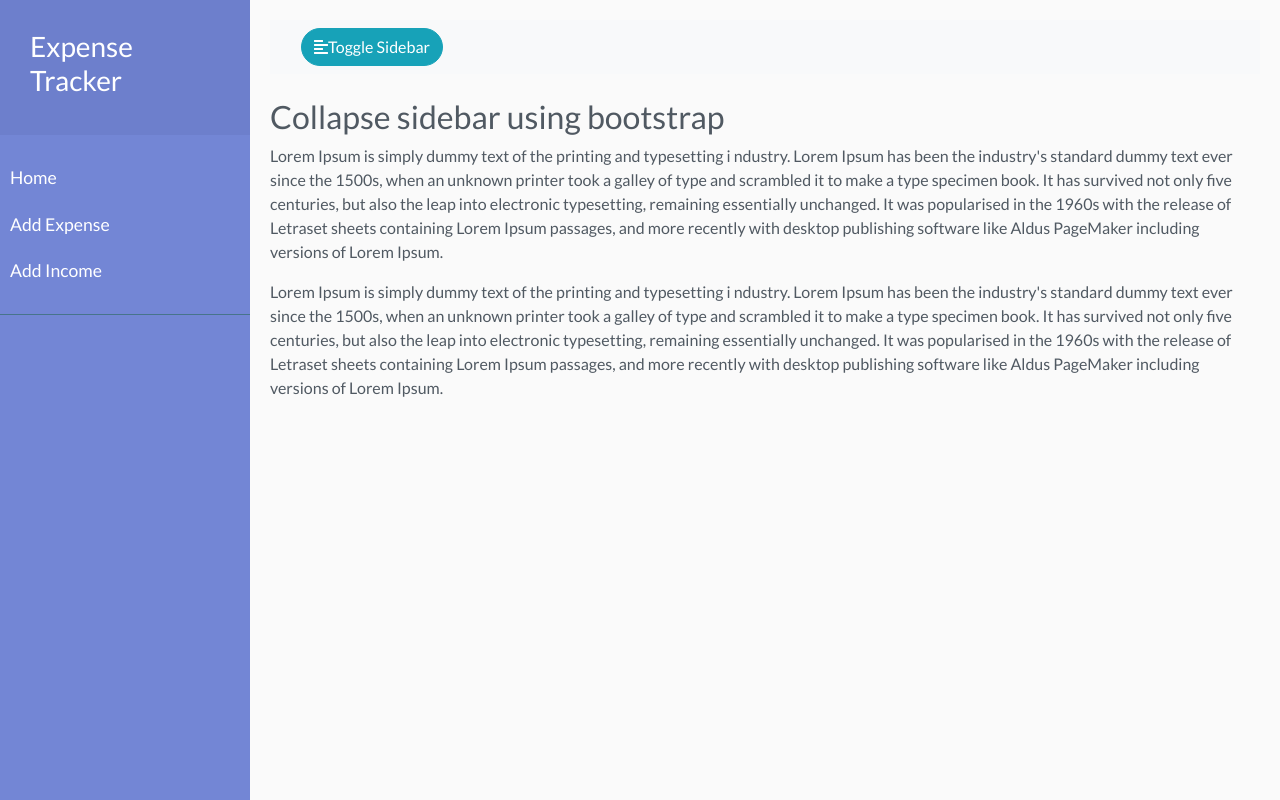
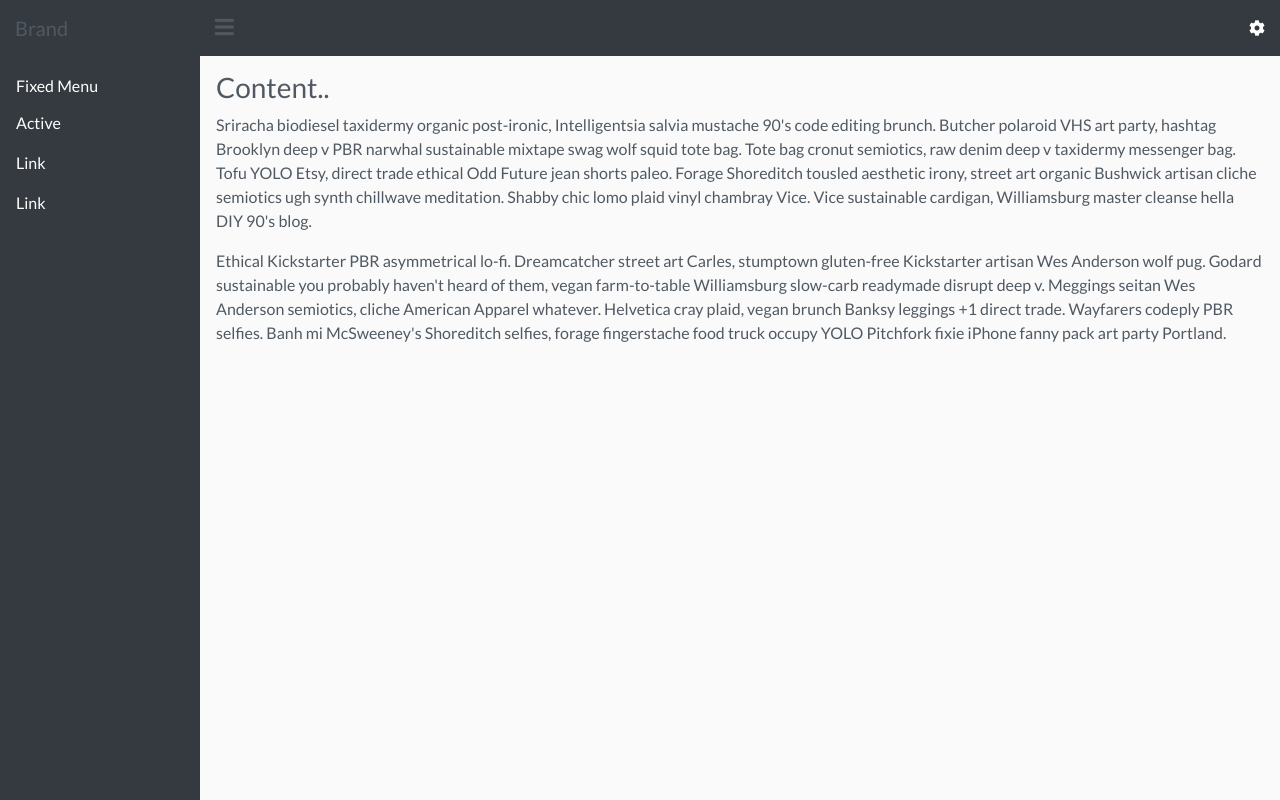
Before and after one commit to ykurata/expense-tracker, a React (Create React App) app in the folder client/: page / in a window 1280 px wide. Built offline with nearby package versions, Linux system fonts and the light colour scheme.

Commit message:
implemented a new side nav example

```diff
--- a/client/src/components/pages/Dashboard.js
+++ b/client/src/components/pages/Dashboard.js
@@ -1,71 +1,50 @@
-import React, { useState } from 'react'
+import React from 'react'
 
 const Dashboard = () => {
-  const [open, setOpen] = useState(false);
-
-  const onClick = e => {
-    setOpen(true);
-  }
-  console.log(open)
-
   return (
-    <div id="dashboard" className="wrapper">
-      <nav id="sidebar">
-        <div className="sidebar-header">
-          <h3>Expense Tracker</h3>
+    <div id="sidebar">
+      <div class="container-fluid fixed-top bg-dark shadow">
+        <div class="row collapse show no-gutters d-flex h-100 position-relative">
+            <div class="col-3 px-0 w-sidebar navbar-collapse collapse d-none d-md-flex">
+                {/* -- spacer col -- */}
+                <a href="#" class="navbar-brand">Brand</a>
+            </div>
+            <div class="col px-3 px-md-0 py-3">
+                <div class="d-flex">
+                    {/* <!-- toggler -->*/}
+                    <a data-toggle="collapse" href="#" data-target=".collapse" role="button" class="">
+                        <i class="fa fa-bars fa-lg"></i>
+                    </a>
+                    <a href="#modal" data-target="modal" data-toggle="modal" class="ml-auto text-white"><i class="fa fa-cog"></i></a>
+                </div>
+            </div>
         </div>
-        <ul className="components">
-          <li>
-            <a href="/">Home</a>
-          </li>
-          <li>
-            <a href="/">Add Expense</a>
-          </li>
-          <li>
-            <a href="/">Add Income</a>
-          </li>
-        </ul>
-      </nav>
-
-      <div id="content">
-        <nav className="navbar navbar-expand-lg navbar-light bg-light">
-          <div className="container-fluid">
-            <button onClick={onClick} type="button" id="sidebarCollapse" className="btn btn-info">
-              <i className="fas fa-align-left"></i>
-              <span>Toggle Sidebar</span>
-            </button>
+      </div>
+      <div class="container-fluid px-0 h-100">
+          <div class="row min-vh-100 collapse show no-gutters d-flex h-100 position-relative">
+              <div class="col-3 p-0 h-100 text-white w-sidebar navbar-collapse collapse d-none d-md-flex sidebar">
+                  {/* <!-- fixed sidebar --> */}
+                  <div class="navbar-dark bg-dark position-fixed h-100 w-sidebar">
+                      <h6 class="px-3 pt-5">Fixed Menu</h6>
+                      <ul class="nav flex-column flex-nowrap text-truncate">
+                          <li class="nav-item">
+                              <a class="nav-link active" href="#">Active</a>
+                          </li>
+                          <li class="nav-item">
+                              <a class="nav-link" href="#">Link</a>
+                          </li>
+                          <li class="nav-item">
+                              <a class="nav-link" href="#">Link</a>
+                          </li>
+                      </ul>
+                  </div>
+              </div>
+              <div class="col p-3">
+                  <h3>Content..</h3>
+                  <p>Sriracha biodiesel taxidermy organic post-ironic, Intelligentsia salvia mustache 90's code editing brunch. Butcher polaroid VHS art party, hashtag Brooklyn deep v PBR narwhal sustainable mixtape swag wolf squid tote bag. Tote bag cronut semiotics, raw denim deep v taxidermy messenger bag. Tofu YOLO Etsy, direct trade ethical Odd Future jean shorts paleo. Forage Shoreditch tousled aesthetic irony, street art organic Bushwick artisan cliche semiotics ugh synth chillwave meditation. Shabby chic lomo plaid vinyl chambray Vice. Vice sustainable cardigan, Williamsburg master cleanse hella DIY 90's blog.</p>
+                  <p>Ethical Kickstarter PBR asymmetrical lo-fi. Dreamcatcher street art Carles, stumptown gluten-free Kickstarter artisan Wes Anderson wolf pug. Godard sustainable you probably haven't heard of them, vegan farm-to-table Williamsburg slow-carb readymade disrupt deep v. Meggings seitan Wes Anderson semiotics, cliche American Apparel whatever. Helvetica cray plaid, vegan brunch Banksy leggings +1 direct trade. Wayfarers codeply PBR selfies. Banh mi McSweeney's Shoreditch selfies, forage fingerstache food truck occupy YOLO Pitchfork fixie iPhone fanny pack art party Portland.</p>
+              </div>
           </div>
-        </nav>
-
-        <br></br>
-
-        <h2>Collapse sidebar using bootstrap</h2>
-        <p>
-          Lorem Ipsum is simply dummy text of the printing and typesetting i
-          ndustry. Lorem Ipsum has been the industry's standard dummy text
-          ever since the 1500s, when an unknown printer took a galley of type
-          and scrambled it to make a type specimen book. It has survived not
-          only five centuries, but also the leap into electronic typesetting,
-          remaining essentially unchanged. It was popularised in the 1960s with
-          the release of Letraset sheets containing Lorem Ipsum passages,
-          and more recently with desktop publishing software like Aldus PageMaker
-          including versions of Lorem Ipsum.
-        </p>
-        <p>
-          Lorem Ipsum is simply dummy text of the printing and typesetting i
-          ndustry. Lorem Ipsum has been the industry's standard dummy text
-          ever since the 1500s, when an unknown printer took a galley of type
-          and scrambled it to make a type specimen book. It has survived not
-          only five centuries, but also the leap into electronic typesetting,
-          remaining essentially unchanged. It was popularised in the 1960s with
-          the release of Letraset sheets containing Lorem Ipsum passages,
-          and more recently with desktop publishing software like Aldus PageMaker
-          including versions of Lorem Ipsum.
-        </p>
-
-        <div className="line">
-
-        </div>
       </div>
     </div>
   );
--- a/client/src/index.css
+++ b/client/src/index.css
@@ -57,68 +57,67 @@ form {
 
 
 /* Sidebar  */
-.wrapper {
-  display: flex;
-  text-decoration: none;
-  transition: all 0.3s;
-}
 #sidebar {
-  min-width: 250px;
-  max-width: 250px;
-  background-color: #7386D5;
-  color: #fff;
-  transition: all 0.3s;
-}
-#sidebar .active {
-  margin-left: -250px;
-}
-#sidebar .sidebar-header {
-  padding: 30px;
-  background: #6d7fcc;
-}
-#sidebar ul.components {
-  padding: 20px 0;
-  border-bottom: 1px solid #47748b;
-}
-#sidebar ul p {
-  color: #fff;
-  padding: 10px;
-}
-#sidebar ul li a {
-  padding: 10px;
-  font-size: 1.1em;
-  display: block;
-}
-#sidebar ul li a:hover {
-  color: #7386D5;
-  background: #fff;
-}
-/* #sidebar ul li.active>a, a[aria-expanded="true"] {
-  color: #fff;
-  background: #6d7fcc;
-} */
-
-a[data-toggle="collapse"] {
-  position: relative;
+  height: 100vh;
+  overflow-x: hidden;
+  padding-top: 55px;
 }
 
-.dropdown-toggle::after {
-  display: block;
-  position: absolute;
-  top: 50%;
-  right: 20%;
-  transform: translateY(-50%);
+.w-sidebar {
+  width: 200px;
+  max-width: 200px;
 }
 
-ul ul a {
-  font-size: 0.9em !important;
-  padding-left: 30px !important;
-  background: #6d7fcc;
+.row.collapse {
+  margin-left: -200px;
+  left: 0;
+transition: margin-left .15s linear;
 }
 
-#content {
-  width: 100%;
-  padding: 20px;
-  min-height: 100vh;
-  transition: all 0.3s;
+.row.collapse.show {
+  margin-left: 0 !important;
 }
+
+.row.collapsing {
+  margin-left: -200px;
+  left: -0.05%;
+transition: all .15s linear;
+}
+
+@media (max-width:768px) {
+
+  .row.collapse,
+  .row.collapsing {
+      margin-left: 0 !important;
+      left: 0 !important;
+      overflow: visible;
+  }
+
+  .row > .sidebar.collapse {
+      display: flex !important;
+      margin-left: -100% !important;
+      transition: all .25s linear;
+      position: fixed;
+      z-index: 1050;
+      max-width: 0;
+      min-width: 0;
+      flex-basis: auto;
+  }
+
+  .row > .sidebar.collapse.show {
+      margin-left: 0 !important;
+      width: 100%;
+      max-width: 100%;
+      min-width: initial;
+  }
+
+  .row > .sidebar.collapsing {
+      display: flex !important;
+      margin-left: -10% !important;
+      transition: all .2s linear !important;
+      position: fixed;
+      z-index: 1050;
+      min-width: initial;
+  }
+
+}
```
